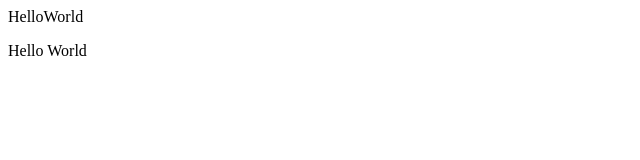
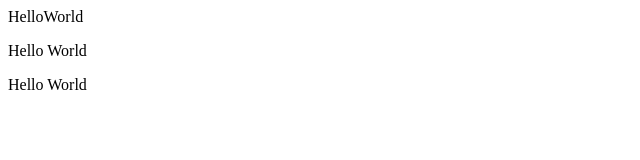
Before and after one commit to MrrGman/LinuxTest, a plain HTML site: page index.html in a window 1280 px wide. Shown: the whole page, without its empty margins (0-640 px from the left). Drawn offline with Linux system fonts and the light colour scheme.

Commit message:
Added a second paragraph

```diff
--- a/index.html
+++ b/index.html
@@ -13,6 +13,9 @@
     <p>
         Hello World
     </p>
+    <p>
+        Hello World
+    </p>
 
 </body>
 </html>
```
